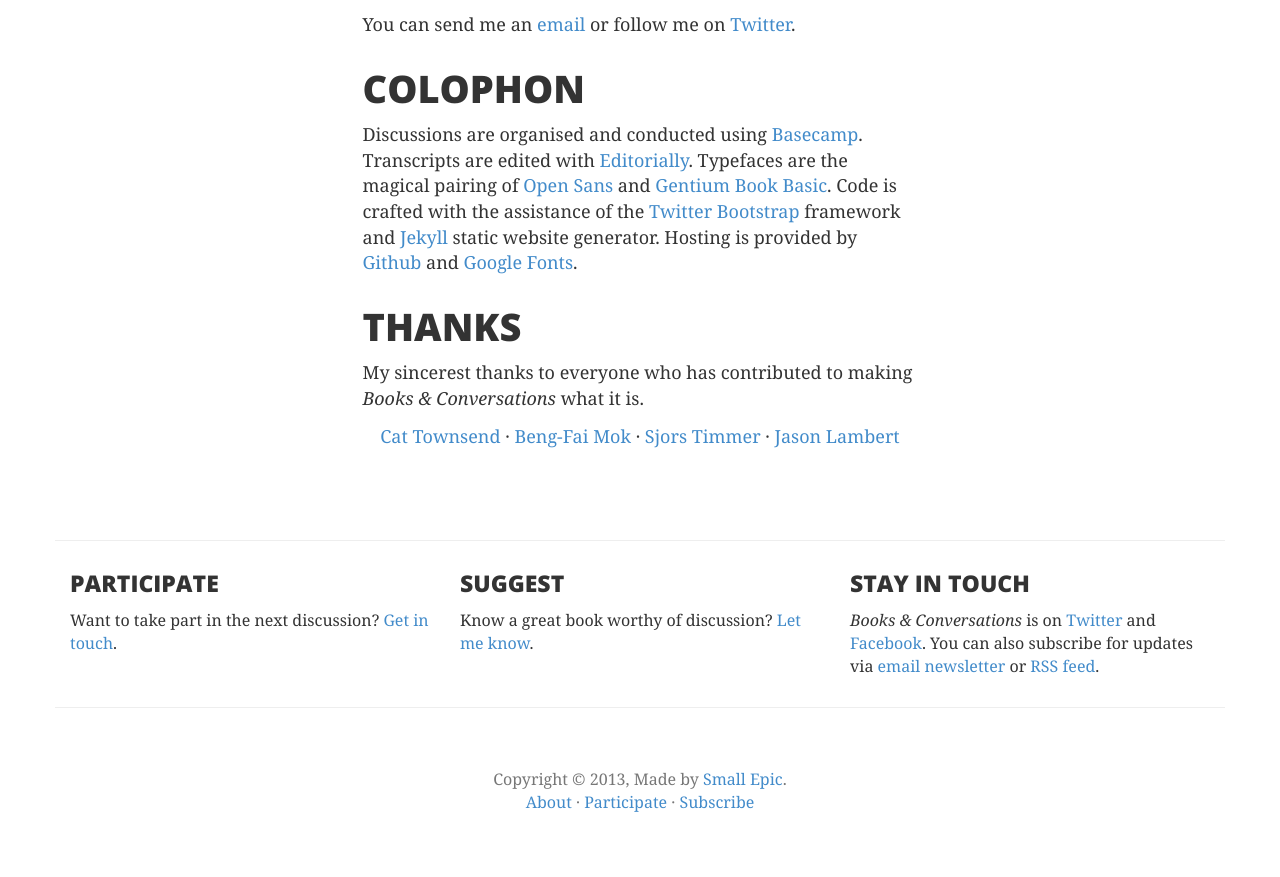
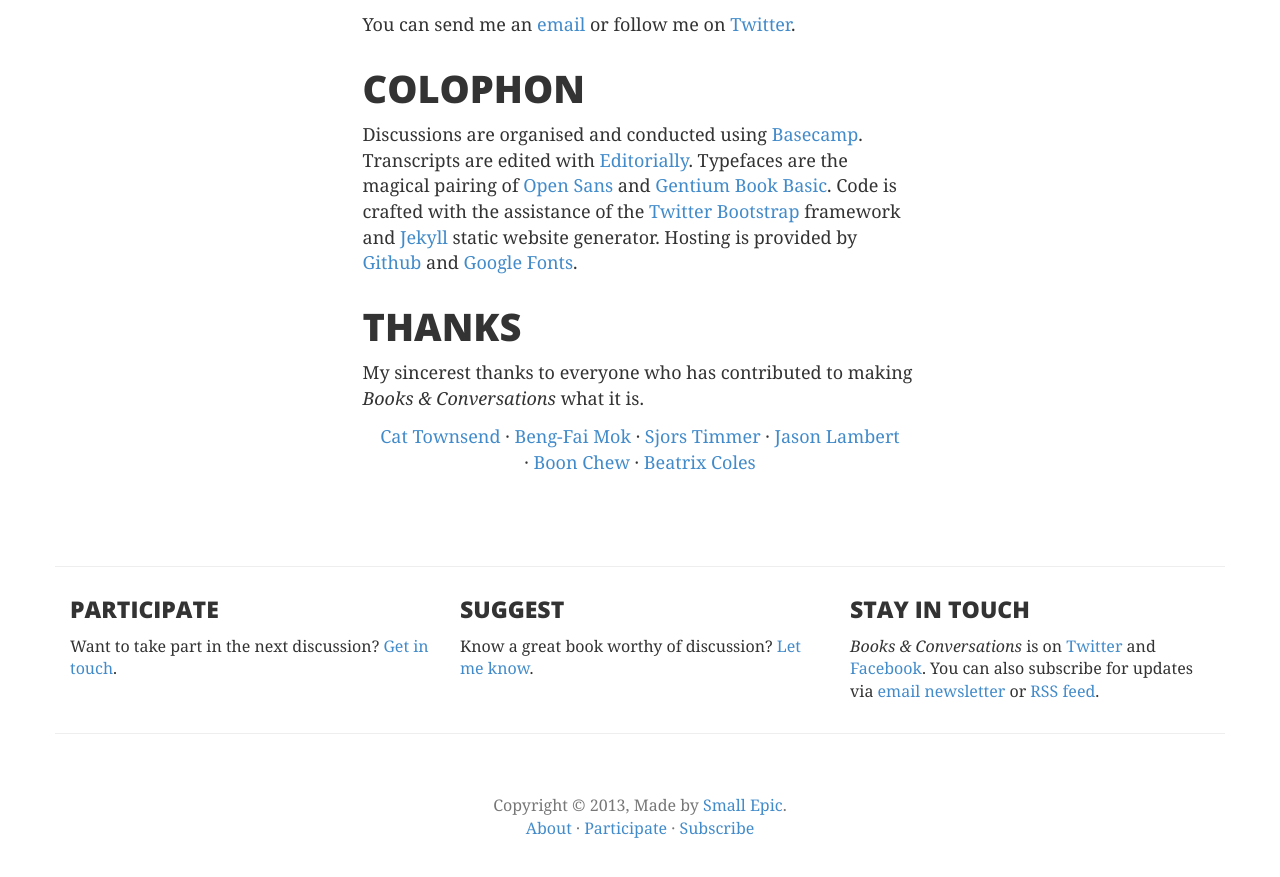
Before and after one commit to smallepic/books-and-conversations, a Jekyll site: the page built from about.html, in a window 1280 px wide and 900 px high, scrolled down 1294 px. Shown: the top 877 px of the window. Built offline with Jekyll 4.4.1, drawn with Linux system fonts in a browser that asks for light colours; some web fonts are replaced.

Commit message:
Added additional thanks to about page.

```diff
--- a/about.html
+++ b/about.html
@@ -48,10 +48,12 @@
         <p>My sincerest thanks to everyone who has contributed to making <em>Books &amp; Conversations</em> what it is.</p>
 
         <ul class="list-inline-separated text-center">
-          <li><a href="https://twitter.com/catisnotpretty">Cat Townsend</a></li>
+          <li><a href="https://twitter.com/feelgood_cat">Cat Townsend</a></li>
           <li><a href="https://twitter.com/bengfai">Beng-Fai Mok</a></li>
           <li><a href="https://twitter.com/sjors">Sjors Timmer</a></li>
           <li><a href="https://twitter.com/geezemo">Jason Lambert</a></li>
+          <li><a href="https://twitter.com/boonych">Boon Chew</a></li>
+          <li><a href="https://twitter.com/beatrixcoles">Beatrix Coles</a></li>
         </ul>
       </section>
     </div>
```
